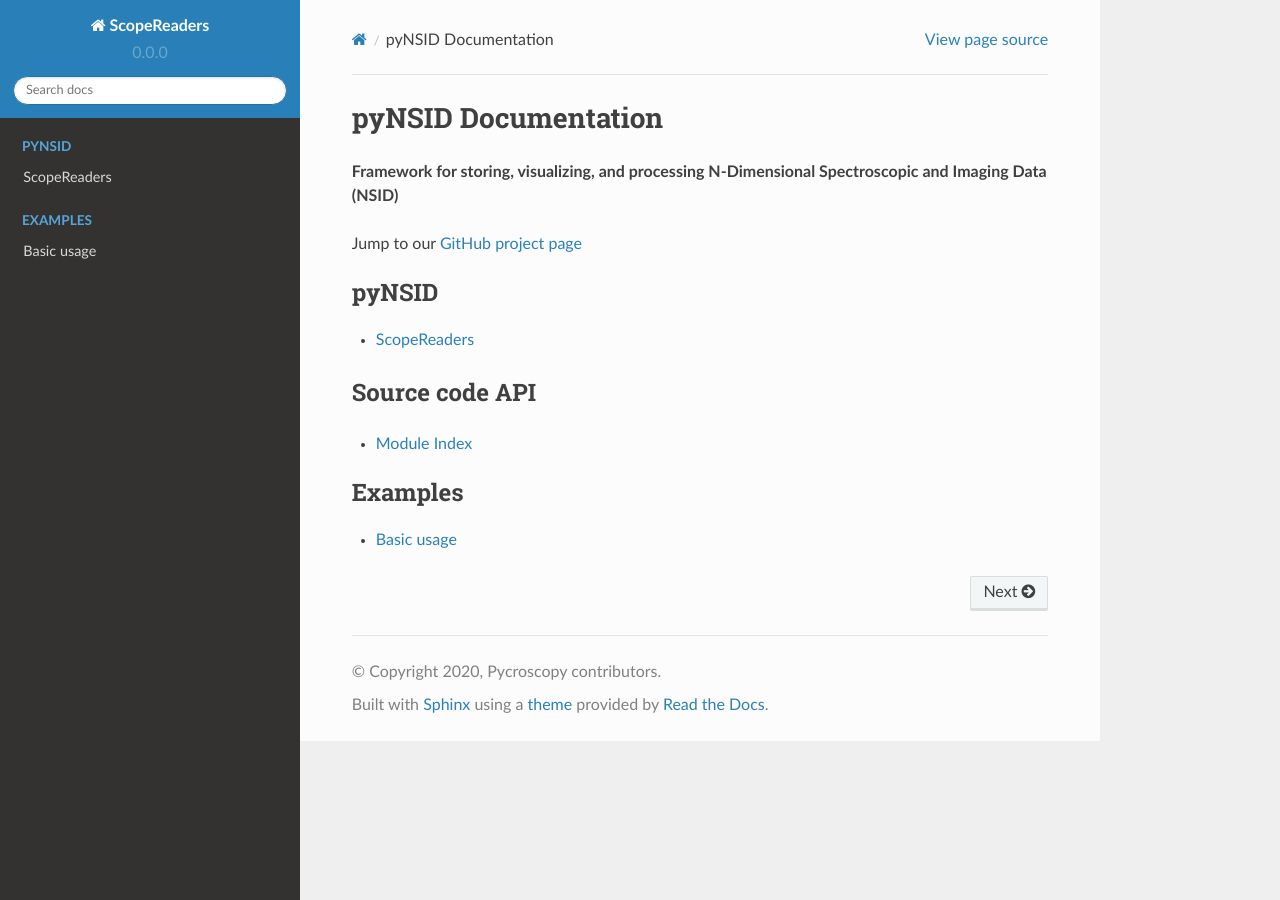
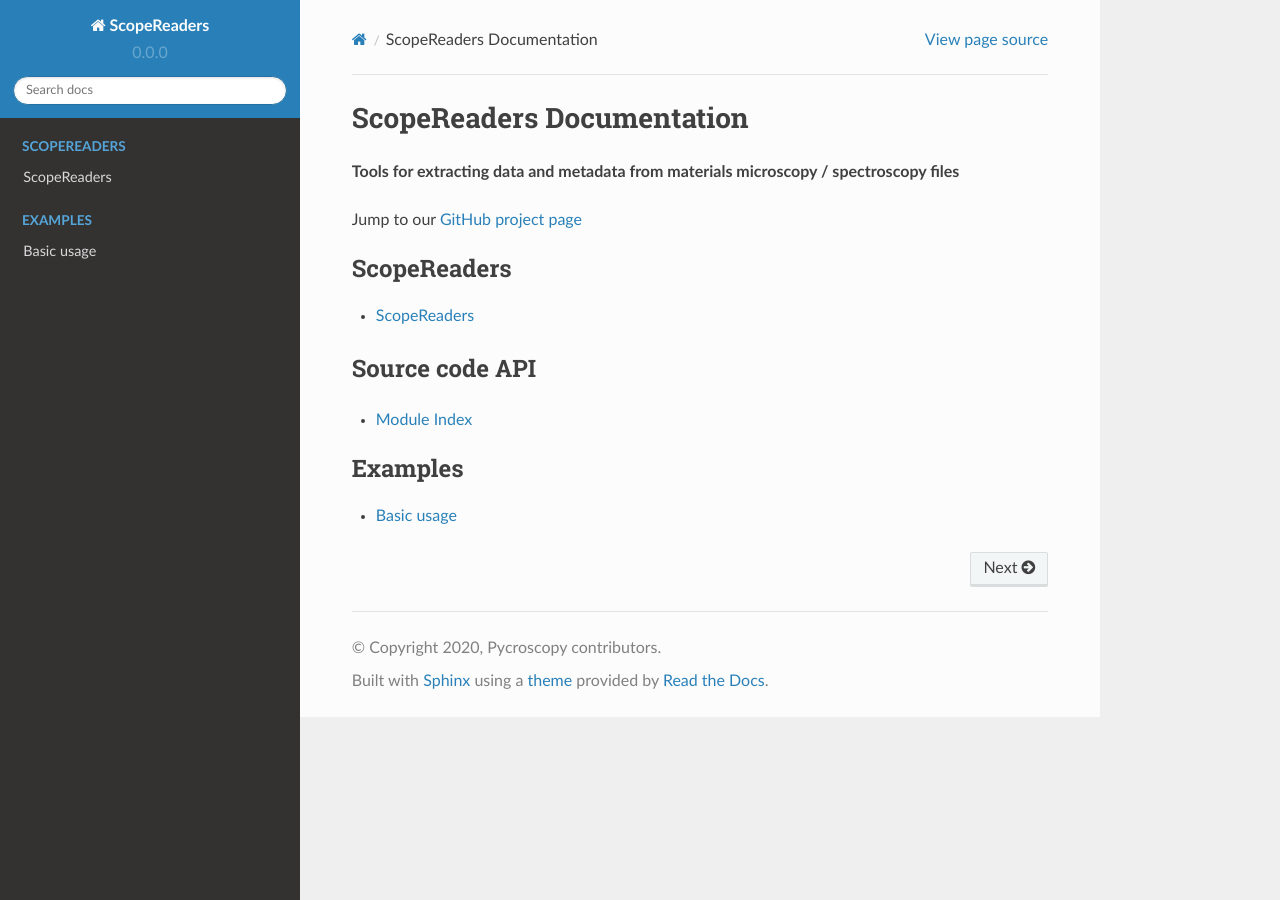
Before and after one commit to pycroscopy/SciFiReaders, a Sphinx documentation site: the page built from docs/source/index.rst, in a window 1280 px wide. Built offline with Sphinx 7.4.7 and the Read the Docs theme 2.0.0, drawn with Linux system fonts in a browser that asks for light colours; pages that are not in the unit, such as notebooks, are missing from menus.

Commit message:
Update headings/captions

```diff
--- a/docs/source/index.rst
+++ b/docs/source/index.rst
@@ -1,19 +1,19 @@
-.. pyNSID documentation master file, created by
+.. ScopeReaders documentation master file, created by
    sphinx-quickstart on Sun Jul 12 16:57:01 2020.
    You can adapt this file completely to your liking, but it should at least
    contain the root `toctree` directive.
 
-pyNSID Documentation
-====================
+ScopeReaders Documentation
+==========================
 
-**Framework for storing, visualizing, and processing N-Dimensional Spectroscopic and Imaging Data (NSID)**
+**Tools for extracting data and metadata from materials microscopy / spectroscopy files**
 
-Jump to our `GitHub project page <https://github.com/pycroscopy/pyNSID>`_
+Jump to our `GitHub project page <https://github.com/pycroscopy/ScopeReaders>`_
 
 .. toctree::
    :glob:
    :maxdepth: 1
-   :caption: pyNSID
+   :caption: ScopeReaders
 
    about
 
```
